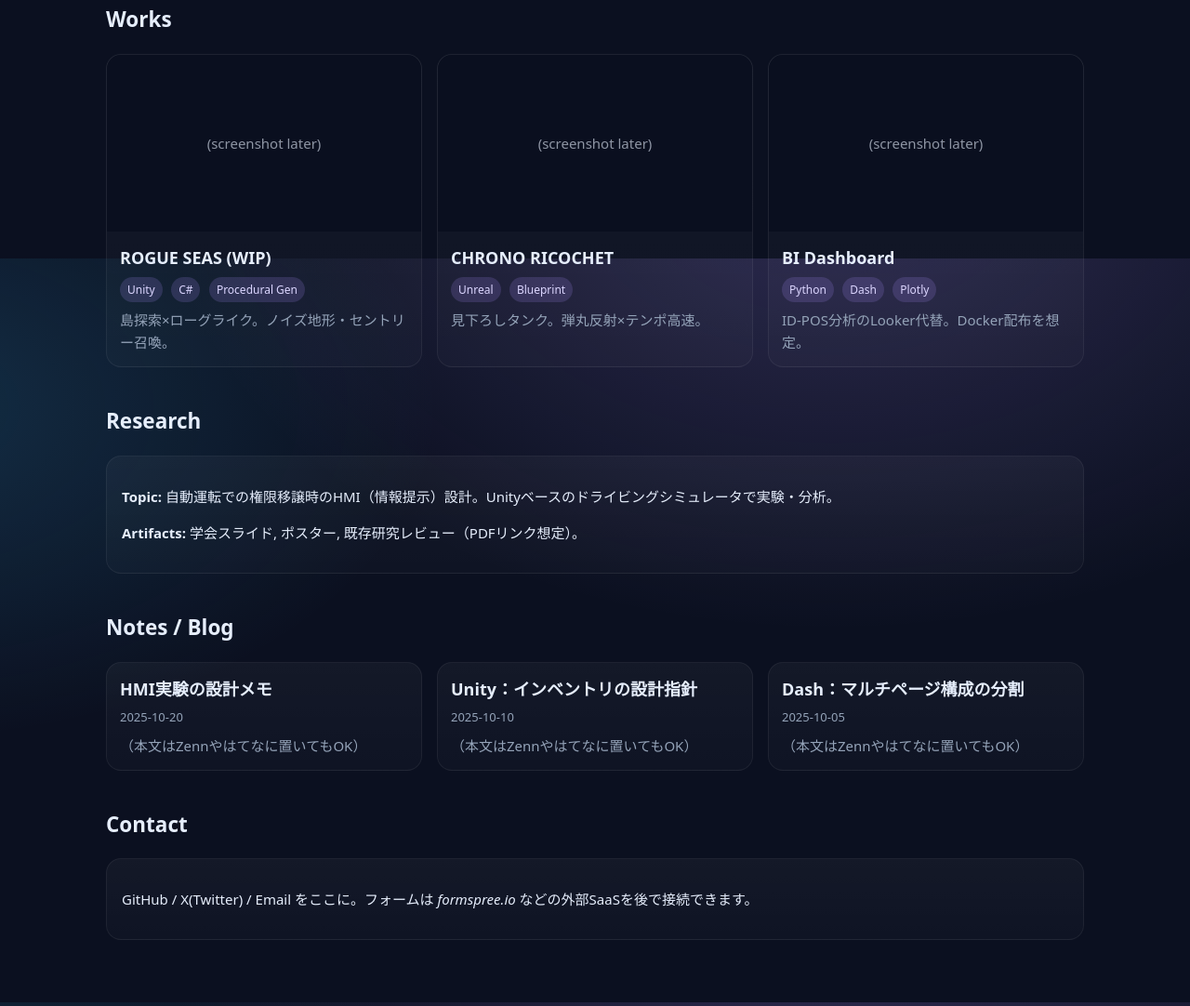
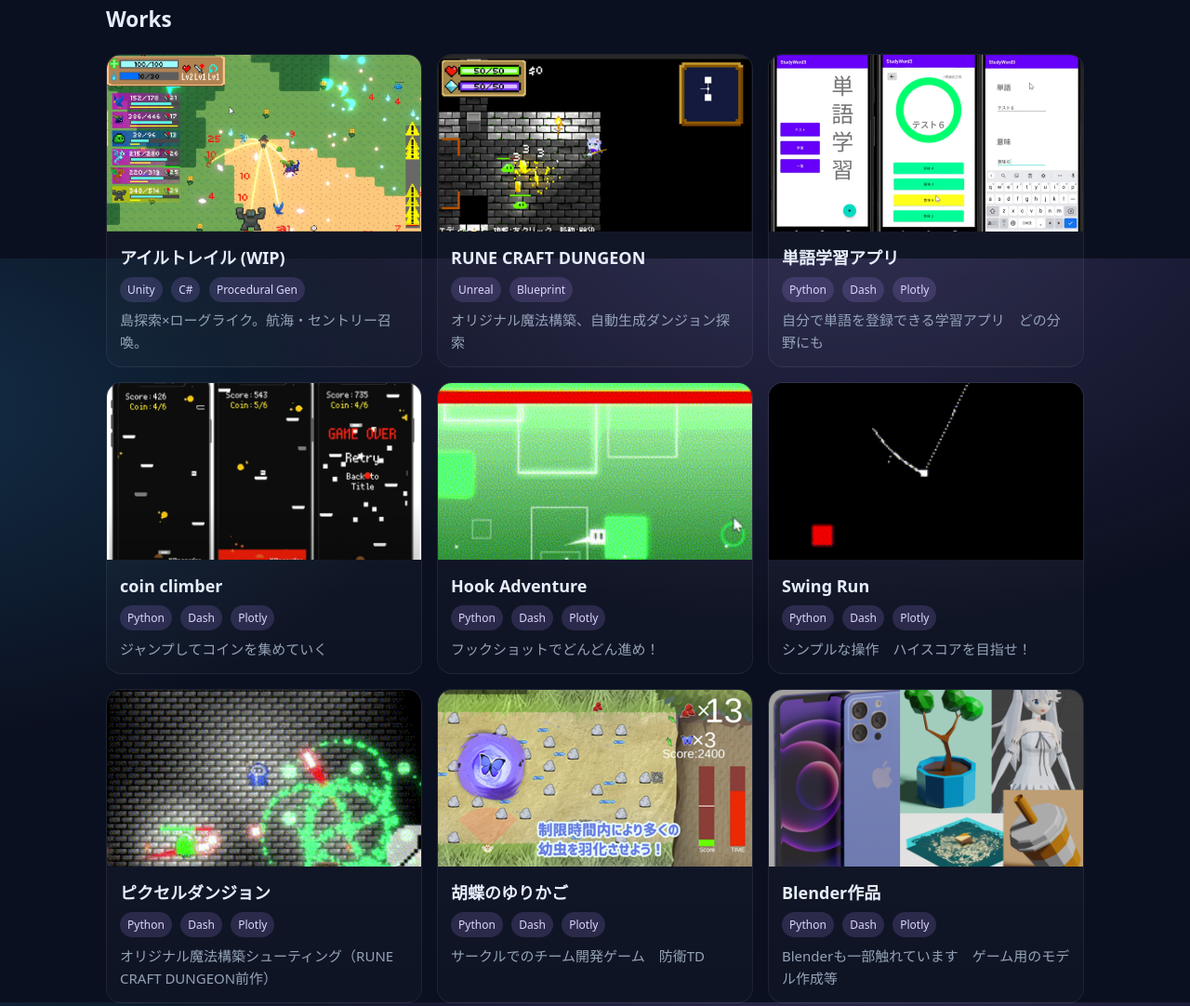
Before and after one commit to Orca76/my-portfolio, a plain HTML site: page index.html in a window 1280 px wide. Shown: the part 522-1604 px from the top of the page at 93% size. Drawn offline with nearby package versions, Linux system fonts and the light colour scheme.

Commit message:
image set

```diff
--- a/index.html
+++ b/index.html
@@ -9,6 +9,7 @@
   <meta property="og:description" content="Unity / Unreal / Python (Dash) / HMI research." />
   <meta property="og:type" content="website" />
   <meta name="theme-color" content="#0ea5e9" />
+
   <style>
     :root{
       --bg: #0b1020; /* deep navy */
@@ -60,6 +61,10 @@
 
     /* tiny three.js canvas holder */
     #gl-holder{height:260px; border-radius:16px; overflow:hidden; border:1px solid rgba(255,255,255,.06); background:radial-gradient(600px 300px at 70% -10%, rgba(120,119,198,.25), transparent 60%), #0b1020}
+  /* ---- make the whole card reliably clickable ---- */
+.card > a{ display:block; height:100%; }
+.card a{ text-decoration:none; }
+.card.clickable{ cursor:pointer; }
  </style>
 </head>
 <body>
@@ -163,9 +168,17 @@
   <!-- simple data-driven cards (edit here) -->
   <script>
     const works = [
-      { title: 'ROGUE SEAS (WIP)', stack: ['Unity','C#','Procedural Gen'], thumb: '', url: '#' , desc:'島探索×ローグライク。ノイズ地形・セントリー召喚。'},
-      { title: 'CHRONO RICOCHET', stack: ['Unreal','Blueprint'], thumb: '', url: '#', desc:'見下ろしタンク。弾丸反射×テンポ高速。'},
-      { title: 'BI Dashboard', stack: ['Python','Dash','Plotly'], thumb: '', url: '#', desc:'ID-POS分析のLooker代替。Docker配布を想定。'},
+     {title: 'アイルトレイル (WIP)',stack: ['Unity','C#','Procedural Gen'],thumb: 'source/rogue-seas-thumb.png', url: '#',desc:'島探索×ローグライク。航海・セントリー召喚。',},
+      { title: 'RUNE CRAFT DUNGEON', stack: ['Unreal','Blueprint'], thumb: 'source/RuneCraft-thumb.png', url: '#', desc:'オリジナル魔法構築、自動生成ダンジョン探索'},
+      { title: '単語学習アプリ', stack: ['Python','Dash','Plotly'], thumb: 'source/studyword_thumb.png', url: '#', desc:'自分で単語を登録できる学習アプリ　どの分野にも'},
+      { title: 'coin climber', stack: ['Python','Dash','Plotly'], thumb: 'source/coincollector_thumb.png', url: 'https://prtimes.jp/main/html/rd/p/000000026.000016959.html', desc:'ジャンプしてコインを集めていく'},
+      { title: 'Hook Adventure', stack: ['Python','Dash','Plotly'], thumb: 'source/hookAdventure_thumb.gif', url: '#', desc:'フックショットでどんどん進め！'},
+      { title: 'Swing Run', stack: ['Python','Dash','Plotly'], thumb: 'source/swingrun_thumb.gif', url: '#', desc:'シンプルな操作　ハイスコアを目指せ！'},
+      { title: 'ピクセルダンジョン', stack: ['Python','Dash','Plotly'], thumb: 'source/pixeldungeon_thumb.gif', url: '#', desc:'オリジナル魔法構築シューティング（RUNE CRAFT DUNGEON前作）'},
+       { title: '胡蝶のゆりかご', stack: ['Python','Dash','Plotly'], thumb: 'source/butterfly4.png', url: '#', desc:'サークルでのチーム開発ゲーム　防衛TD'},
+       { title: 'Blender作品', stack: ['Python','Dash','Plotly'], thumb: 'source/blender_thumb.png', url: '#', desc:'Blenderも一部触れています　ゲーム用のモデル作成等'},
+       { title: 'Chrono Ricochet Classic(WIP)', stack: ['Python','Dash','Plotly'], thumb: 'source/chrono2.png', url: '#', desc:'跳弾を用いて戦うタンクゲーム'},
+       { title: 'Chrono Ricochet3D(WIP)', stack: ['Python','Dash','Plotly'], thumb: 'source/chrono3.png', url: '#', desc:'Chrono RicochetのUE版　開発中'},
     ];
 
     const posts = [
@@ -175,32 +188,41 @@
     ];
 
 const W = document.getElementById('works-grid');
+
 works.forEach(w=>{
-      const el = document.createElement('article'); el.className='card';
-      el.innerHTML = `
-        <a href="${w.url}" target="_blank" rel="noopener">
-          <div class="thumb">${w.thumb?`<img src="${w.thumb}" alt="${w.title}">`:'<span style="opacity:.6">(screenshot later)</span>'}</div>
+  const clickable = w.url && w.url !== '#';
+
+  const el = document.createElement('article');
+  el.className = 'card' + (clickable ? ' clickable' : '');
+
+  // 画像＋本文（URLがあれば <a> で丸ごと包む）
+  const inner = `
+    <div class="thumb">
+      ${w.thumb ? `<img src="${w.thumb}" alt="${w.title}">`
+                 : `<span style="opacity:.6">(screenshot later)</span>`}
+    </div>
     <div class="body">
       <h3>${w.title}</h3>
       <div class="stack">${w.stack.map(s=>`<span class='pill'>${s}</span>`).join(' ')}</div>
       <p style="margin:.5rem 0 0; color:var(--muted)">${w.desc||''}</p>
     </div>
-        </a>`;
+  `;
+
+  // aタグで包む or そのまま
+  el.innerHTML = clickable
+    ? `<a href="${w.url}" target="_blank" rel="noopener">${inner}</a>`
+    : inner;
+
+  // 予備対策：親クリックでも開けるように（オーバーレイ等があっても強制オープン）
+  if (clickable) {
+    el.addEventListener('click', (e)=>{
+      // すでに <a> を直接クリックしているならブラウザに任せる
+      if (e.target.closest('a')) return;
+      window.open(w.url, '_blank', 'noopener');
+    });
+  }
+
   W.appendChild(el);
-    });
-
-    const B = document.getElementById('blog-grid');
-    posts.forEach(p=>{
-      const el = document.createElement('article'); el.className='card';
-      el.innerHTML = `
-        <a href="${p.url}" target="_blank" rel="noopener">
-          <div class="body">
-            <h3>${p.title}</h3>
-            <div class="stack">${p.date}</div>
-            <p style="margin:.5rem 0 0; color:var(--muted)">（本文はZennやはてなに置いてもOK）</p>
-          </div>
-        </a>`;
-      B.appendChild(el);
 });
 
     document.getElementById('year').textContent = new Date().getFullYear();
```
Also changed, not shown: source/RuneCraft-thumb.png (added), source/blender_thumb.png (added), source/butterfly4.png (added), source/chrono2.png (added), source/chrono3.png (added), source/coincollector_thumb.png (added), source/hookAdventure_thumb.gif (added), source/pixeldungeon_thumb.gif (added), source/rogue-seas-thumb.png (added), source/studyword_thumb.png (added), source/swingrun_thumb.gif (added), 1 other file. Lines whose indentation alone changed are shown as unchanged.
